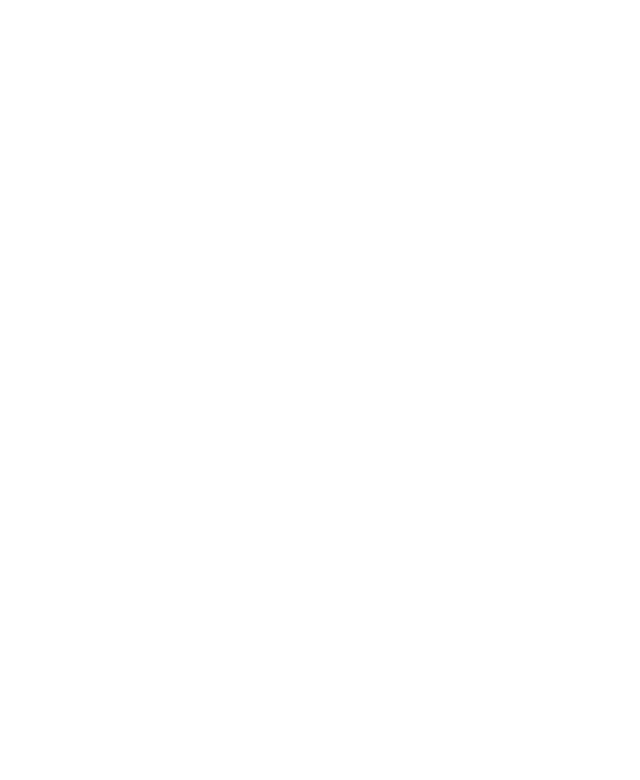
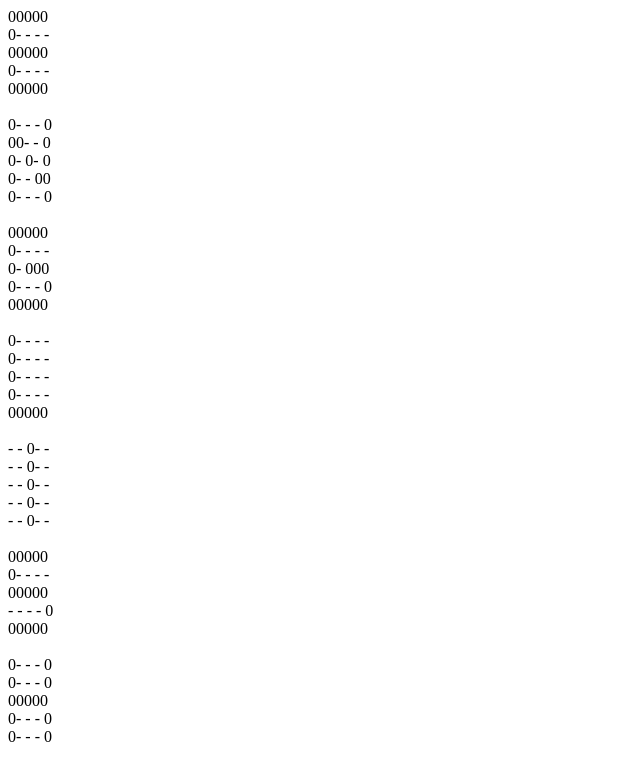
Before and after one commit to yamin83i/BelajarJSDasar, a plain HTML site: page sprint1 /Perulangan/index.html in a window 1280 px wide. Shown: the whole page, without its empty margins (0-640 px from the left). Drawn offline with Linux system fonts and the light colour scheme.

Commit message:
Update index.html

```diff
--- a/sprint1 /Perulangan/index.html
+++ b/sprint1 /Perulangan/index.html
@@ -6,6 +6,6 @@
     <title>Document</title>
 </head>
 <body>
-    <script src="./Teddy.js"> </script>
+    <script src="./perulangan.js"> </script>
 </body>
 </html>
```
